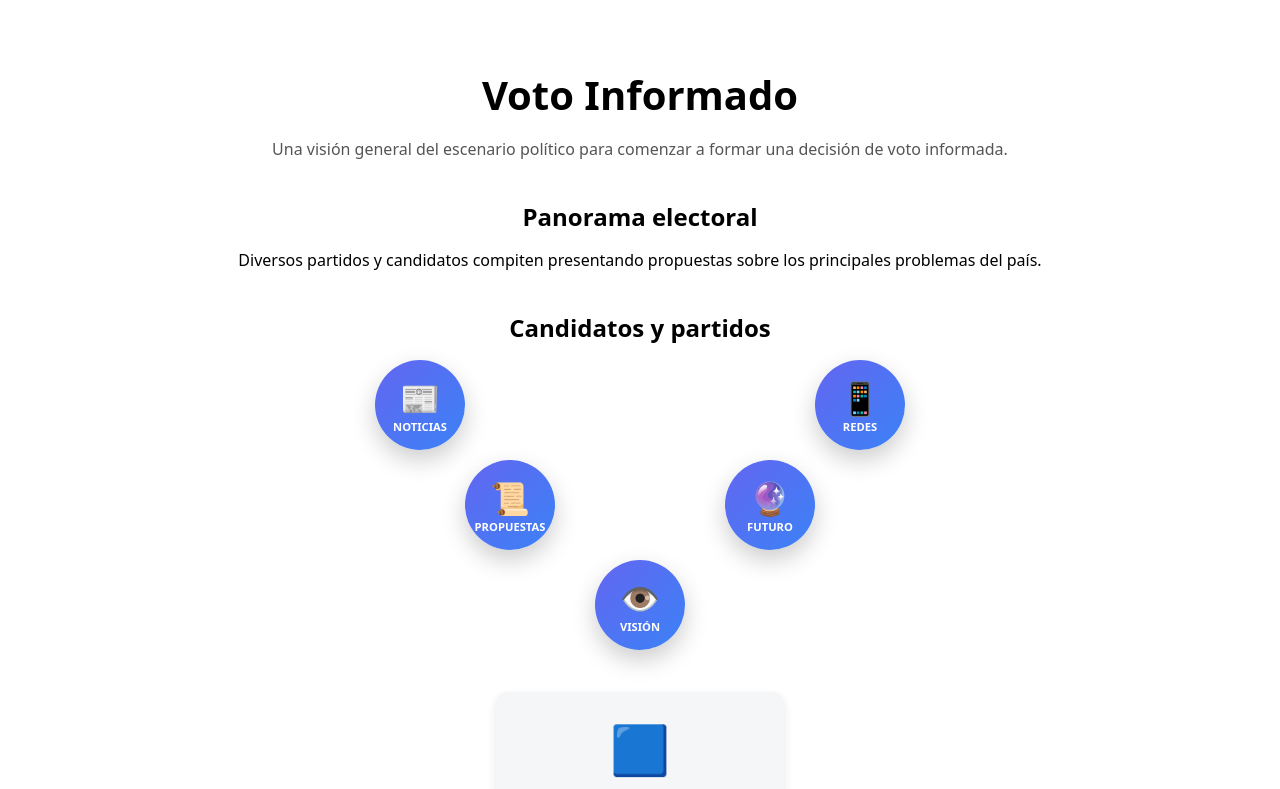
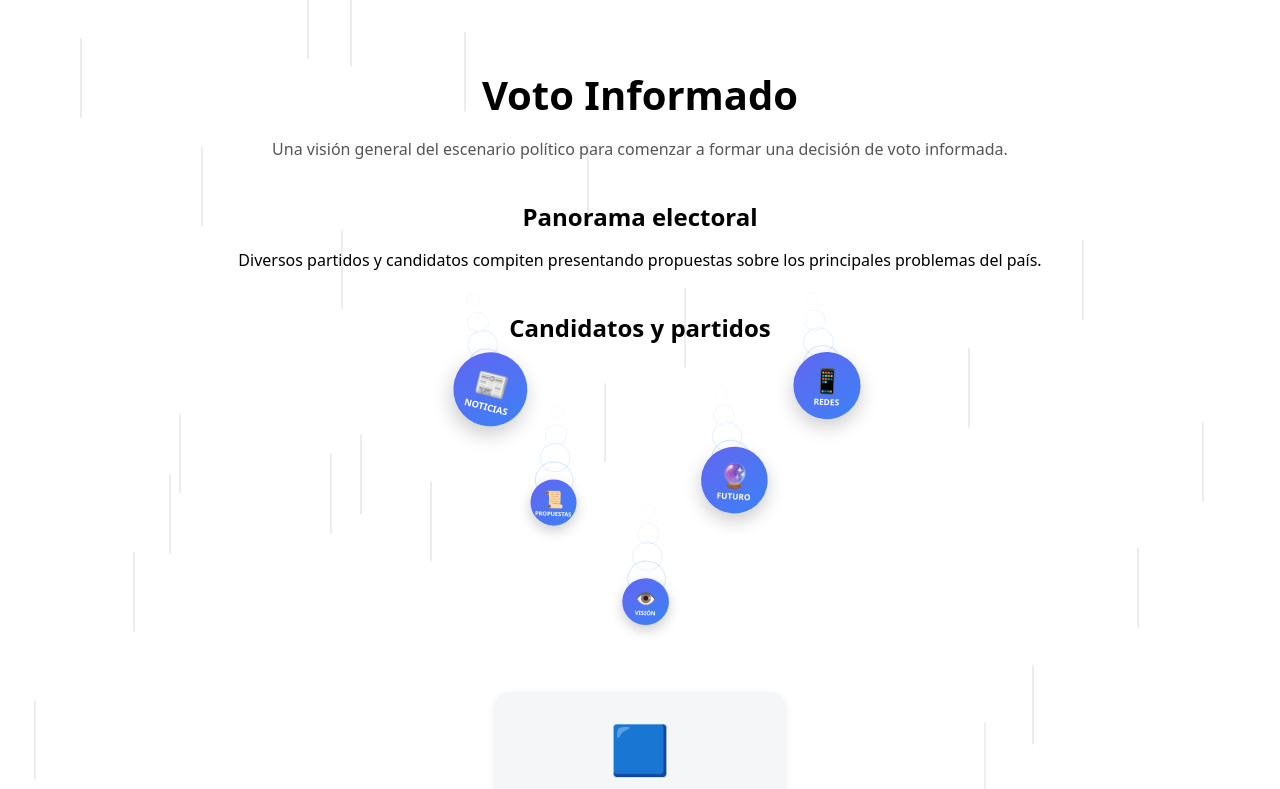
Before and after one commit to DanielfQo/Voto-informado, a React (Vite) app: page / in a window 1280 px wide. Shown: the top 789 px of the page. Built offline with nearby package versions, Linux system fonts and the light colour scheme.

Commit message:
Bolas cayendo arreglado

```diff
--- a/src/pages/Home.tsx
+++ b/src/pages/Home.tsx
@@ -1,113 +1,208 @@
-import { useState } from 'react'
-import { Link } from 'react-router-dom'
-import '../styles/Home.css'
-import { motion } from 'framer-motion'
+import React, { useState, useMemo } from 'react';
+import { Link } from 'react-router-dom';
+import '../styles/Home.css';
+import { motion} from 'framer-motion';
 
+// --- INTERFACES Y DATOS ---
 
 interface Candidate {
-  name: string
-  party: string
-  symbol: string
+  name: string;
+  party: string;
+  symbol: string;
 }
 
 const candidates: Candidate[] = [
   { name: 'Candidato A', party: 'Partido X', symbol: '🟦' },
   { name: 'Candidato B', party: 'Partido Y', symbol: '🟥' },
   { name: 'Candidato C', party: 'Partido Z', symbol: '🟩' },
-]
+];
+
 const topics = [
-  // Fila 1: Arriba y muy abiertas
-  { emoji: '📰', label: 'Noticias',   x: -220, y: 0 },
-  { emoji: '📱', label: 'Redes',      x: 220,  y: 0 },
-
-  // Fila 2: En medio y más cerradas
-  { emoji: '📜', label: 'Propuestas', x: -130,  y: 100 },
-  { emoji: '🔮', label: 'Futuro',     x: 130,   y: 100 },
-
-  // Fila 3: Abajo al centro (Punta de la V)
+  { emoji: '📰', label: 'Noticias',   x: -180, y: 0 },
+  { emoji: '📱', label: 'Redes',      x: 180,  y: 0 },
+  { emoji: '📜', label: 'Propuestas', x: -90,  y: 100 },
+  { emoji: '🔮', label: 'Futuro',     x: 90,   y: 100 },
   { emoji: '👁️', label: 'Visión',     x: 0,    y: 200 },
 ];
 
+const WindyBubble: React.FC<{
+  item: typeof topics[0];
+  delay: number
+}> = ({ item, delay }) => {
 
-const Home: React.FC = () => {
-  const [index, setIndex] = useState(0)
+  // Configuramos el viento
+  const windParams = useMemo(() => {
+    const direction = Math.random() > 0.5 ? 1 : -1;
+    return {
+      xSway: (25 + Math.random() * 15) * direction,
+      yBob: 15 + Math.random() * 10,
+      rotate: (10 + Math.random() * 10) * direction,
+      duration: 2.5 + Math.random() * 2,
+    };
+  }, []);
 
-  const next = () => {
-    setIndex((prev) => (prev + 1) % candidates.length)
+  // Definimos variants dinámicas
+  const variants = {
+    hidden: {
+      y: -600, x: item.x, opacity: 0, scale: 0.5, rotate: 0
+    },
+    falling: {
+      y: item.y, x: item.x, opacity: 1, scale: 1, rotate: 0
+    },
+    floating: (i: number) => {
+      // Offset vertical para la cola (hacia arriba)
+      const yOffset = i * 22;
+
+      return {
+        opacity: 1,
+        x: [item.x, item.x - windParams.xSway, item.x + (windParams.xSway * 0.5), item.x],
+        y: [
+          item.y - yOffset,
+          (item.y - windParams.yBob) - yOffset,
+          item.y - yOffset
+        ],
+        rotate: [0, -windParams.rotate, windParams.rotate / 2, 0],
+        transition: {
+          duration: windParams.duration,
+          repeat: Infinity,
+          repeatType: "mirror" as const,
+          ease: "easeInOut" as const,
+          delay: i * 0.05
+        }
+      };
+    }
+  };
+
+  const [animationState, setAnimationState] = useState<"falling" | "floating">("falling");
+
+  // Configuración de la estela
+  const trailCount = 5;
+  const trailIndices = Array.from({ length: trailCount }, (_, i) => i + 1);
+
+  return (
+    <>
+      {/* --- ESTELA (Wireframe / Solo Borde) --- */}
+      {trailIndices.map((i) => (
+        <motion.div
+          key={`trail-${i}`}
+          className="bubble circle"
+          initial="hidden"
+          animate={animationState}
+          variants={variants}
+          custom={i}
+          style={{
+            zIndex: 10 - i,
+            pointerEvents: 'none',
+            background: 'transparent', // IMPORTANTE: Quitamos el fondo azul de la clase CSS
+            boxShadow: 'none', // Quitamos la sombra de la clase CSS
+          }}
+          transition={
+            animationState === "falling"
+              ? { type: "spring", stiffness: 120, damping: 12, delay: delay }
+              : undefined
+          }
+        >
+          {/* DIV INTERNO CON ESTILO DE BORDE Y ESCALA */}
+          <div
+            style={{
+              width: '100%',
+              height: '100%',
+              borderRadius: '50%',
+
+              // 1. SOLO BORDE
+              background: 'transparent',
+              border: '2px solid rgba(99, 164, 255, 0.6)', // Color azulito similar al tema
+
+              // 2. OPACIDAD Y TAMAÑO
+              // La opacidad baja más rápido y el tamaño se reduce más drásticamente (0.18)
+              opacity: 0.8 / (i * 0.6 + 1),
+              transform: `scale(${1 - (i * 0.18)})`
+            }}
+          />
+        </motion.div>
+      ))}
+
+      {/* --- BURBUJA PRINCIPAL (Rellena) --- */}
+      <motion.div
+        className="bubble circle"
+        initial="hidden"
+        animate={animationState}
+        variants={variants}
+        custom={0}
+        style={{ zIndex: 20 }}
+
+        transition={
+          animationState === "falling"
+            ? { type: "spring", stiffness: 120, damping: 12, delay: delay }
+            : { duration: windParams.duration, repeat: Infinity, repeatType: "mirror", ease: "easeInOut" }
         }
 
-  const prev = () => {
-    setIndex((prev) => (prev - 1 + candidates.length) % candidates.length)
-  }
+        onAnimationComplete={(definition) => {
+          if (definition === "falling") setAnimationState("floating");
+        }}
 
-  const candidate = candidates[index]
+        whileHover={{ scale: 1.15, zIndex: 50, rotate: 0 }}
+      >
+        <span className="emoji">{item.emoji}</span>
+        <span className="label">{item.label}</span>
+      </motion.div>
+    </>
+  );
+};
+
+
+// --- COMPONENTE PRINCIPAL (HOME) ---
+const Home: React.FC = () => {
+  const [index, setIndex] = useState(0);
+  const next = () => setIndex((prev) => (prev + 1) % candidates.length);
+  const prev = () => setIndex((prev) => (prev - 1 + candidates.length) % candidates.length);
+  const candidate = candidates[index];
+
+  const particles = useMemo(() => {
+    return Array.from({ length: 25 }).map(() => ({
+      left: `${Math.random() * 100}%`,
+      delay: `${Math.random() * 5}s`,
+      duration: `${0.6 + Math.random()}s`,
+    }));
+  }, []);
 
   return (
     <div className="home-container">
+      {/* Fondo de lluvia */}
+      <div className="falling-bg">
+        {particles.map((p, i) => (
+          <div key={i} className="particle" style={{ left: p.left, animationDelay: p.delay, animationDuration: p.duration }} />
+        ))}
+      </div>
+
+      <div style={{ position: 'relative', zIndex: 10 }}>
         <header className="home-header">
           <h1>Voto Informado</h1>
-        <p>
-          Una visión general del escenario político para comenzar a formar
-          una decisión de voto informada.
-        </p>
+          <p>Una visión general del escenario político para comenzar a formar una decisión de voto informada.</p>
         </header>
 
         <section className="section">
           <h2>Panorama electoral</h2>
-        <p>
-          Diversos partidos y candidatos compiten presentando propuestas
-          sobre los principales problemas del país.
-        </p>
+          <p>Diversos partidos y candidatos compiten presentando propuestas sobre los principales problemas del país.</p>
         </section>
-
-
-
 
         <section className="section">
           <h2>Candidatos y partidos</h2>
 
-        <div className="v-layout">
+          {/* Contenedor de burbujas */}
+          <div className="v-layout" style={{ position: 'relative' }}>
             {topics.map((item, i) => (
-            <motion.div
-                key={i}
-                className="bubble circle"
-
-                // ESTADO INICIAL:
-                // Empiezan arriba del todo (y: -200) y transparentes.
-                // Mantenemos su 'x' para que caigan en línea recta.
-                initial={{ x: item.x, y: -200, opacity: 0, scale: 0.5 }}
-
-                // ANIMACIÓN FINAL:
-                // Van a su posición 'y' final definida en el array.
-                animate={{ x: item.x, y: item.y, opacity: 1, scale: 1 }}
-
-                // HOVER:
-                whileHover={{ scale: 1.1, zIndex: 50 }}
-
-                // TRANSICIÓN (Rebote)
-                transition={{
-                type: "spring",
-                stiffness: 100,
-                damping: 12,
-                delay: i * 0.1, // Efecto cascada
-                }}
-            >
-                <span className="emoji">{item.emoji}</span>
-                <span className="label">{item.label}</span>
-            </motion.div>
+              <WindyBubble key={i} item={item} delay={i * 0.15} />
             ))}
           </div>
 
-
           <div className="carousel">
             <button onClick={prev} className="carousel-btn">◀</button>
-
             <div className="candidate-card">
               <div className="symbol">{candidate.symbol}</div>
               <h3>{candidate.name}</h3>
               <p>{candidate.party}</p>
             </div>
-
             <button onClick={next} className="carousel-btn">▶</button>
           </div>
         </section>
@@ -124,12 +219,11 @@ const Home: React.FC = () => {
 
         <section className="section center">
           <h2>¿Quieres profundizar?</h2>
-        <Link to="/screen1" className="primary-btn">
-          Explorar propuestas políticas
-        </Link>
+          <Link to="/screen1" className="primary-btn">Explorar propuestas políticas</Link>
         </section>
       </div>
-  )
-}
+    </div>
+  );
+};
 
-export default Home
+export default Home;
--- a/src/styles/Home.css
+++ b/src/styles/Home.css
@@ -127,3 +127,49 @@
 /* Textos */
 .bubble .emoji { font-size: 2rem; }
 .bubble .label { font-size: 0.7rem; font-weight: bold; text-transform: uppercase; }
+/* --- FONDO ANIMADO (ILUSIÓN DE CAÍDA) --- */
+.falling-bg {
+  position: absolute;
+  top: 0;
+  left: 0;
+  width: 100%;
+  height: 100%;
+  overflow: hidden;
+  z-index: 0; /* Detrás de todo */
+  pointer-events: none; /* Que no estorbe al click */
+}
+
+.particle {
+  position: absolute;
+  bottom: -10vh;
+  background: rgba(0, 0, 0, 0.15);
+  width: 2px;
+  height: 80px;
+  border-radius: 4px;
+  animation: wind linear infinite;
+}
+
+
+@keyframes wind {
+  0% {
+    transform: translateY(0);
+    opacity: 0;
+  }
+  10% {
+    opacity: 0.5;
+  }
+  90% {
+    opacity: 0.5;
+  }
+  100% {
+    transform: translateY(-120vh);
+    opacity: 0;
+  }
+}
+
+.falling-bg {
+  position: absolute;
+  inset: 0;
+  z-index: 1;
+  overflow: hidden;
+}
```
Lines whose indentation alone changed are shown as unchanged.
